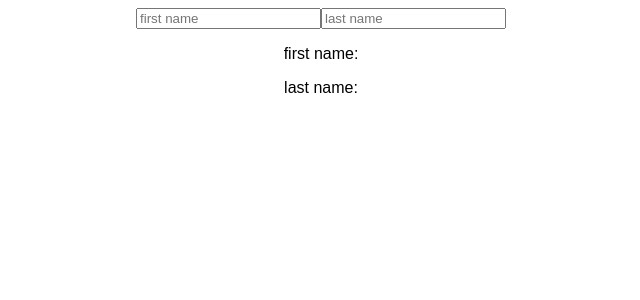
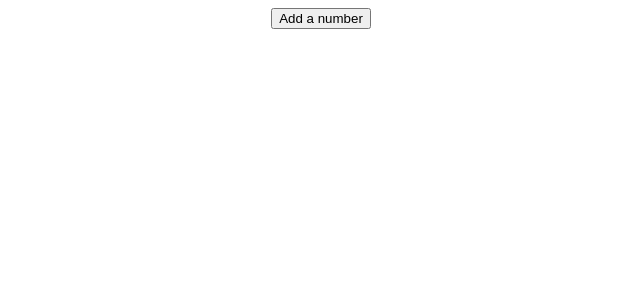
Before and after one commit to Parikshit-Hooda/react-hooks-codevolution, a React (Create React App) app: page / in a window 1280 px wide. Shown: the top 300 px of the page, without its empty margins (319-959 px from the left). Built offline with nearby package versions, Linux system fonts and the light colour scheme.

Commit message:
React Hooks Tutorial - 5 - useState with array

```diff
--- a/src/App.js
+++ b/src/App.js
@@ -1,14 +1,16 @@
 import "./styles.css";
 // import HookCounter from "./HookCounter";
 // import HookCounter2 from "./HookCounter2";
-import HookCounter3 from "./HookCounter3";
+// import HookCounter3 from "./HookCounter3";
+import HookCounter4 from "./HookCounter4";
 
 export default function App() {
   return (
     <div className="App">
       {/* <HookCounter /> */}
       {/* <HookCounter2 /> */}
-      <HookCounter3 />
+      {/* <HookCounter3 /> */}
+      <HookCounter4 />
     </div>
   );
 }
--- /dev/null
+++ b/src/HookCounter4.js
@@ -0,0 +1,28 @@
+import React, { useState } from "react";
+
+function HookCounter4() {
+  const [items, setItems] = useState([]);
+
+  const addItem = () => {
+    setItems([
+      ...items,
+      {
+        id: items.length,
+        value: Math.floor(Math.random() * 10) + 1
+      }
+    ]);
+  };
+
+  return (
+    <div>
+      <button onClick={addItem}>Add a number</button>
+      <ul>
+        {items.map((item) => (
+          <li key={item.id}>{item.value}</li>
+        ))}
+      </ul>
+    </div>
+  );
+}
+
+export default HookCounter4;
```
